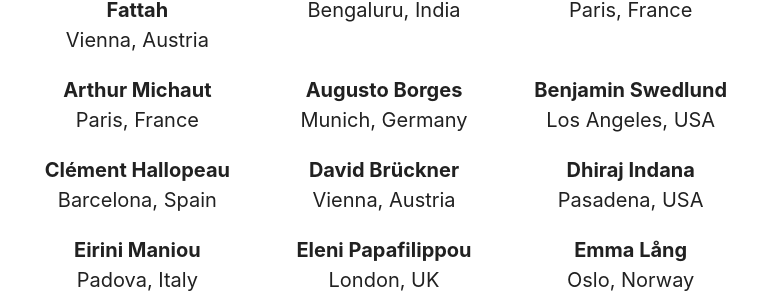
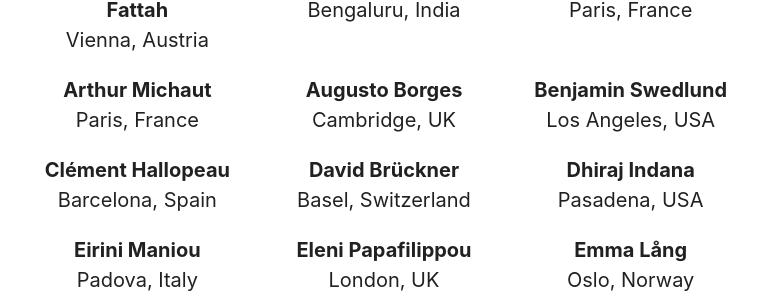
Before and after one commit to epithelialmechanics/epithelialmechanics.github.io, a Jekyll site: the page built from delegates.md, in a window 1280 px wide and 900 px high, scrolled down 701 px. Shown: the part 152-454 px from the top of the window, without its empty margins (256-1013 px from the left). Built offline with Jekyll 4.4.1, drawn with Linux system fonts in a browser that asks for light colours.

Commit message:
Update delegates.md

```diff
--- a/delegates.md
+++ b/delegates.md
@@ -7,14 +7,14 @@ images1:
   - {path: /assets/people/NimeshC.png, caption: "Founder & Convenor ", name: "Nimesh Chahare", description: "Columbia University \n New York, USA"}
   - {path: /assets/people/JuliaE.png, caption: "Co-organizer", name: "Julia Eckert",  description: "University of Queensland \n Brisbane, Australia"}
 images2:
-  - {path: /assets/people/EpiMechFC.png, name: "Abdel Rahman Abdel Fattah", affiliation: "...", origin: "Vienna, Austria"}
+  - {path: /assets/people/Abdel_Rahman_Abdel_Fattah.png, name: "Abdel Rahman Abdel Fattah", affiliation: "...", origin: "Vienna, Austria"}
   - {path: /assets/people/EpiMechFC.png, name: "Akshar Rao", affiliation: "...", origin: "Bengaluru, India"}
   - {path: /assets/people/EpiMechFC.png, name: "Andreas Schönit", affiliation: "...", origin: "Paris, France"}
   - {path: /assets/people/EpiMechFC.png, name: "Arthur Michaut", affiliation: "...", origin: "Paris, France"}
-  - {path: /assets/people/EpiMechFC.png, name: "Augusto Borges", affiliation: "...", origin: "Munich, Germany"}
+  - {path: /assets/people/EpiMechFC.png, name: "Augusto Borges", affiliation: "...", origin: "Cambridge, UK"}
   - {path: /assets/people/EpiMechFC.png, name: "Benjamin Swedlund", affiliation: "...", origin: "Los Angeles, USA"}
   - {path: /assets/people/EpiMechFC.png, name: "Clément Hallopeau", affiliation: "...", origin: "Barcelona, Spain"}
-  - {path: /assets/people/EpiMechFC.png, name: "David Brückner", affiliation: "...", origin: "Vienna, Austria"}
+  - {path: /assets/people/EpiMechFC.png, name: "David Brückner", affiliation: "...", origin: "Basel, Switzerland"}
   - {path: /assets/people/EpiMechFC.png, name: "Dhiraj Indana", affiliation: "...", origin: "Pasadena, USA"}
   - {path: /assets/people/EpiMechFC.png, name: "Eirini Maniou", affiliation: "...", origin: "Padova, Italy"}
   - {path: /assets/people/EpiMechFC.png, name: "Eleni Papafilippou", affiliation: "...", origin: "London, UK"}
```
